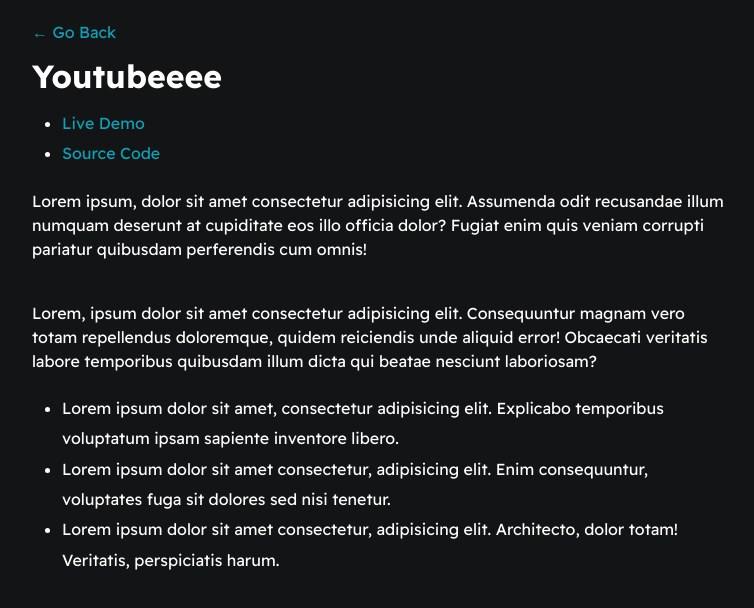
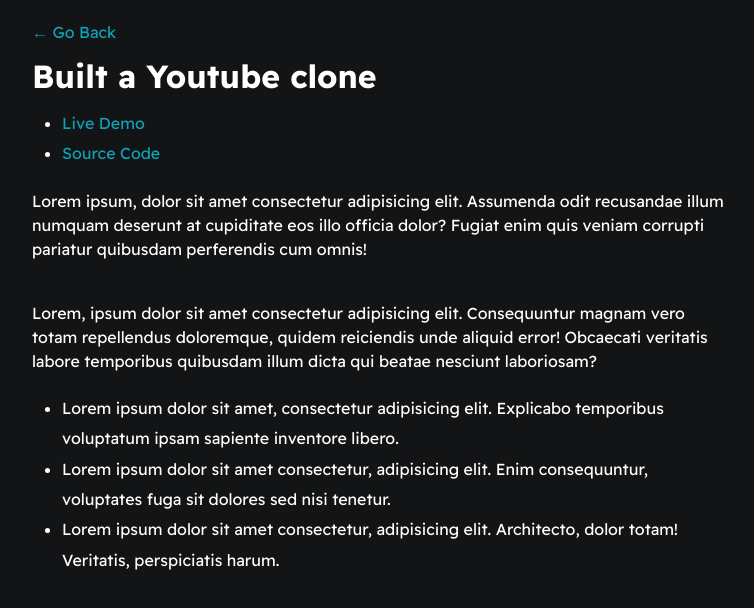
Before and after one commit to AdehenryOmoOba/adehenry-e-resume, a plain HTML site: page project-details/project-one.html in a window 1280 px wide. Shown: the whole page, without its empty margins (258-1012 px from the left). Drawn offline with Linux system fonts and the light colour scheme.

Commit message:
title edit

```diff
--- a/project-details/project-one.html
+++ b/project-details/project-one.html
@@ -10,7 +10,7 @@
 <body>
     <main id="container-main">
         <a href="/index.html">&#x2190; Go Back</a>
-        <h1>Youtubeeee</h1>
+        <h1>Built a Youtube clone</h1>
         <ul>
             <li><a href="#" target="_blank">Live Demo</a></li>
             <li><a href="#" target="_blank">Source Code</a></li>
```
